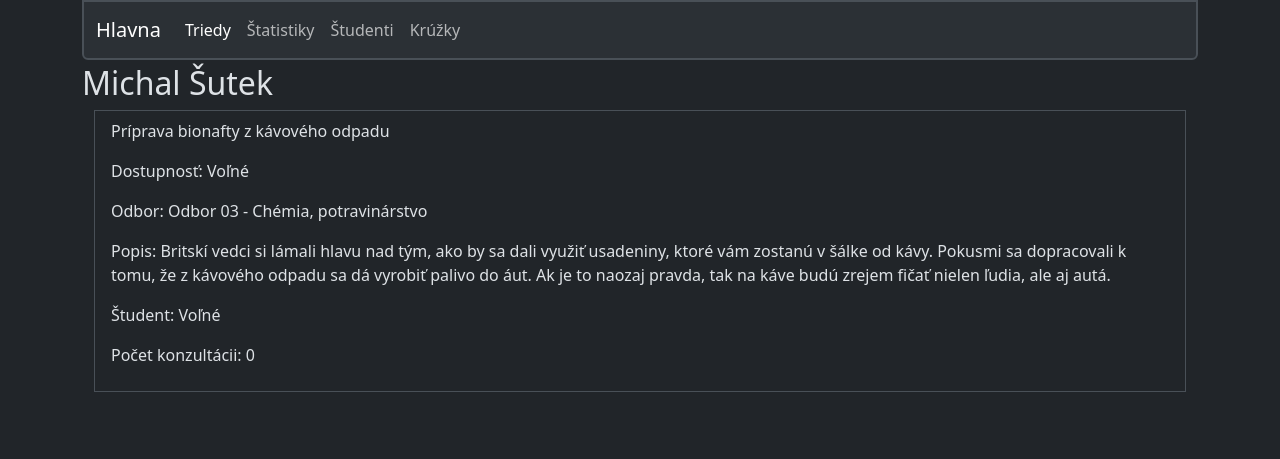
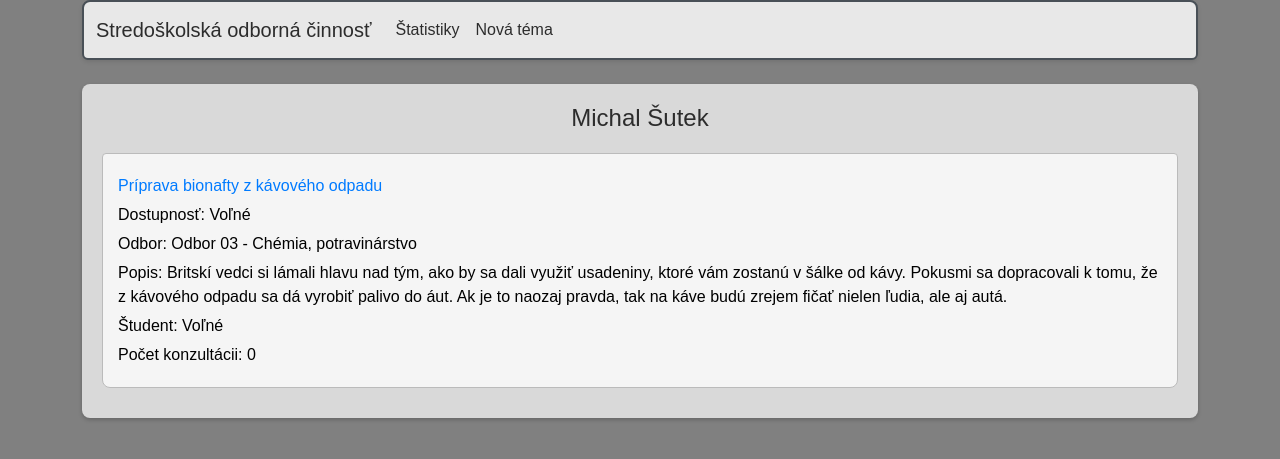
Before and after one commit to MatusBudos/Projektik, a Django app: page /soc/ucitel/1/ in a window 1280 px wide. Shown: the top 459 px of the page. Run offline with Django 4.2, Linux system fonts and the light colour scheme; data comes from the database, SQL or seed files in the repository; both versions use the stored data as it was after the commit.

Commit message:
Mozno hotovo

```diff
--- /dev/null
+++ b/soc/static/soc/style.css
@@ -0,0 +1,14 @@
+.navbar {
+  background-color: #E8E8E8; /* Svetlejšie pozadie navbaru */
+  border: none;
+  border-radius: 8px;
+  box-shadow: 0 2px 4px rgba(0, 0, 0, 0.1);
+}
+
+.navbar-brand, .nav-link {
+  color: #2c2c2c !important; /* Tmavší text navbaru */
+}
+
+.nav-link:hover {
+  color: #404040 !important; /* Tmavší odtieň na hover pre odkazy v navbaru */
+}
--- /dev/null
+++ b/soc/static/soc/style_index.css
@@ -0,0 +1,116 @@
+body {
+  font-family: Arial, sans-serif;
+  color: #2c2c2c; /* Tmavší text */
+  background-color: #808080; /* Tmavšie pozadie */
+  margin: 0;
+  padding: 20px;
+}
+
+.container.tp-3 {
+  background-color: #d9d9d9; /* Svetlejšie pozadie kontajnera */
+  padding: 20px;
+  border-radius: 8px;
+  box-shadow: 0 2px 4px rgba(0, 0, 0, 0.2);
+}
+
+h2 {
+  text-align: center;
+  color: #2c2c2c; /* Tmavší text */
+  font-size: 24px;
+  margin-bottom: 20px;
+}
+
+ul.list-group {
+  padding: 0;
+  list-style-type: none;
+}
+
+li.list-group-item {
+  background-color: #f5f5f5; /* Svetlejšie pozadie položiek */
+  padding: 15px;
+  margin-bottom: 10px;
+  border: 1px solid #bbb;
+  border-radius: 4px;
+}
+
+li.list-group-item a {
+  color: #007bff; /* Modrá farba odkazov */
+  text-decoration: none;
+}
+
+li.list-group-item a:hover {
+  text-decoration: underline;
+}
+
+p {
+  margin: 0 0 10px 0;
+  color: black;
+}
+
+button {
+  background-color: #2c2c2c; /* Tmavšia farba tlačidla */
+  color: #ffffff; /* Svetlý text na tlačidle */
+  padding: 10px;
+  border: none;
+  border-radius: 4px;
+  cursor: pointer;
+  font-size: 16px;
+  margin-top: 10px;
+}
+
+button:hover {
+  background-color: #404040; /* Tmavší odtieň na hover */
+}
+.filter-section {
+  display: flex;
+  justify-content: space-between;
+  align-items: center;
+  margin-bottom: 20px;
+}
+
+.filter-dropdown {
+  flex: 1;
+  margin-right: 10px; /* Medzera medzi dropdownmi */
+}
+
+.filter-dropdown select {
+  width: 100%;
+  padding: 10px;
+  border: 1px solid #ccc;
+  border-radius: 4px;
+  box-sizing: border-box;
+  background-color: #fff;
+  color: #333;
+  font-size: 14px;
+}
+
+ul.list-group {
+  list-style-type: none;
+  padding: 0;
+}
+
+.list-group-item {
+  background-color: #fff;
+  border: 1px solid #ddd;
+  border-radius: 4px;
+  padding: 10px;
+  margin-bottom: 10px;
+}
+
+.list-group-item p {
+  margin: 5px 0;
+}
+
+.list-group-item button {
+  background-color: #007bff;
+  color: #fff;
+  border: none;
+  border-radius: 4px;
+  padding: 8px 16px;
+  cursor: pointer;
+  font-size: 14px;
+}
+
+.list-group-item button:hover {
+  background-color: #0056b3;
+}
--- a/soc/templates/base.html
+++ b/soc/templates/base.html
@@ -4,32 +4,26 @@
 <head>
     <meta charset="UTF-8">
     <meta name="viewport" content="width=device-width, initial-scale=1.0">
-    <!--<link rel="stylesheet" href="{% static 'skola/style.css'%}"> -->
     <link href="https://cdn.jsdelivr.net/npm/bootstrap@5.3.3/dist/css/bootstrap.min.css" rel="stylesheet" integrity="sha384-QWTKZyjpPEjISv5WaRU9OFeRpok6YctnYmDr5pNlyT2bRjXh0JMhjY6hW+ALEwIH" crossorigin="anonymous">
     <script src="https://cdn.jsdelivr.net/npm/bootstrap@5.3.3/dist/js/bootstrap.bundle.min.js" integrity="sha384-YvpcrYf0tY3lHB60NNkmXc5s9fDVZLESaAA55NDzOxhy9GkcIdslK1eN7N6jIeHz" crossorigin="anonymous"></script>
+    <link rel="stylesheet" href="{% static 'soc/style.css' %}">
     <title>Škola</title>
 </head>
 <body>
     <div class="container fixed-top">
-    <nav class="navbar navbar-expand-lg bg-body-tertiary border border-2 rounded-bottom ">
-        <div class="container-fluid" >
-          <a class="navbar-brand" href="{% url 'soc' %}">Hlavna</a>
-          <button class="navbar-toggler" type="button" data-bs-toggle="collapse" data-bs-target="#navbarNav" aria-controls="navbarNav" aria-expanded="false" aria-label="Toggle navigation" >
+    <nav class="navbar navbar-expand-lg border border-2 rounded-bottom">
+        <div class="container-fluid">
+          <a class="navbar-brand" href="{% url 'soc' %}">Stredoškolská odborná činnosť</a>
+          <button class="navbar-toggler" type="button" data-bs-toggle="collapse" data-bs-target="#navbarNav" aria-controls="navbarNav" aria-expanded="false" aria-label="Toggle navigation">
             <span class="navbar-toggler-icon"></span>
           </button>
           <div class="collapse navbar-collapse" id="navbarNav">
             <ul class="navbar-nav">
               <li class="nav-item">
-                <a class="nav-link active" aria-current="page">Triedy</a>
-              </li>
-              <li class="nav-item">
                 <a class="nav-link" href="{% url 'statistika' %}">Štatistiky</a>
               </li>
               <li class="nav-item">
-                <a class="nav-link">Študenti</a>
-              </li>
-              <li class="nav-item">
-                <a class="nav-link">Krúžky</a>
+                <a class="nav-link" href="{% url 'pridat_temu' %}">Nová téma</a>
               </li>
             </ul>
           </div>
@@ -37,7 +31,7 @@
       </nav>
     </div>
     <div class="container pt-3">
-    <div class= "pt-5">
+    <div class="pt-5">
     {% block content %}
 
     {% endblock %}
--- a/soc/templates/soc/statistiky.html
+++ b/soc/templates/soc/statistiky.html
@@ -1,8 +1,9 @@
 {% extends "base.html" %}
+{% load static %}
 {% block content %}
-
+<link rel="stylesheet" href="{% static 'soc/stylestats.css' %}">
+<div class="container tp-3">
         <h2>Štatistiky</h2>
-            <div class="container tp-3">
   <p>Počet tém: {{temy}}</p>
   <p>Počet voľných tém: {{volne}}</p>
   <p>Počet obsadených tém: {{obsadene}}</p>
@@ -10,5 +11,4 @@
   <p>Počet študentov: {{studenti}}</p>
   <p>Počet učiteľov: {{ucitelia}}</p>
 </div>
-
 {% endblock %}
--- a/soc/templates/soc/tema_detail.html
+++ b/soc/templates/soc/tema_detail.html
@@ -1,5 +1,7 @@
 {% extends "base.html" %}
+{%load static%}
 {% block content %}
+<link rel="stylesheet" href="{% static 'soc/style_index.css' %}">
 {% if tema %}
     <div class="container tp-3">
         <h2>{{tema.nazov}}</h2>
--- a/soc/templates/soc/ucitel_temy.html
+++ b/soc/templates/soc/ucitel_temy.html
@@ -1,13 +1,14 @@
 {% extends "base.html" %}
+{%load static%}
 {% block content %}
-
+<link rel="stylesheet" href="{% static 'soc/style_index.css' %}">
         {%if ucitel%}
-        <h2>{{ucitel}}</h2>
         <ul class= "list-group">
             {% for tema in temy %}
             <div class="container tp-3">
+                <h2>{{ucitel}}</h2>
                 <li class="list-group-item">
-                    <p>{{tema.nazov}}</p>
+                    <p><a class= "link-offset-2 link-underline link-underline-opacity-0"  href="{% url 'tema' tema=tema.id %}">{{tema.nazov}}</a></p>
                     <p>Dostupnosť: {{tema.dostupnost}}</p>
                     <p>Odbor: {{tema.odbor}}</p>
                     <p>Popis: {{tema.popis}}</p>
@@ -24,11 +25,12 @@
         {%endif%}
 
         {%if student%}
-        <h2>{{student}}</h2>
         <ul class= "list-group">
-            <div class="container tp-3">
-                <li class="list-group-item">
-                    <p>{{tema.nazov}}</p>
+            {% for tema in tema %}
+                    <div class="container tp-3">
+                        <h2>{{student}}</h2>
+                    <li class="list-group-item">
+                    <p><a class= "link-offset-2 link-underline link-underline-opacity-0"  href="{% url 'tema' tema=tema.id %}">{{tema.nazov}}</a></p>
                     <p>Dostupnosť: {{tema.dostupnost}}</p>
                     <p>Odbor: {{tema.odbor}}</p>
                     <p>Popis: {{tema.popis}}</p>
@@ -36,6 +38,7 @@
                 <p>Počet konzultácii: {{tema.pocet_konzultacii}}</p>
                 </li>
             </div>
+            {%endfor%}
         </ul>
         {%endif%}
 
--- a/soc/urls.py
+++ b/soc/urls.py
@@ -7,4 +7,5 @@ urlpatterns = [
     path('ucitel/<ucitel>/', views.vypis_ucitela, name='ucitel'),
     path('student/<student>/', views.vypis_studenta, name='student'),
     path('statistika/', views.vypis_statistiku, name='statistika'),
+    path('pridat_temu/', views.nova_tema, name='pridat_temu'),
 ]
--- a/soc/views.py
+++ b/soc/views.py
@@ -4,7 +4,10 @@ from . models import *
 
 def vypis_temy(request):
     temy = Tema.objects.all().order_by("dostupnost")
-    return render(request, "soc/index.html", {"temy":temy})
+    konzultanti = Ucitel.objects.filter()
+    odbory = Odbor.objects.all()
+    dostupnost = Dostupnost.objects.all()
+    return render(request, "soc/index.html", {"temy":temy, "konzultanti":konzultanti, "odbory":odbory, "dostupnost":dostupnost})
 
 def vypis_temu(request, tema):
     tema = Tema.objects.get(id = tema)
@@ -17,7 +20,7 @@ def vypis_ucitela(request, ucitel):
 
 def vypis_studenta(request, student):
     student = Student.objects.get(id = student)
-    temy = Tema.objects.get(student = student)
+    temy = Tema.objects.filter(student = student)
     return render(request, "soc/ucitel_temy.html", {"student":student, "tema":temy})
 
 def vypis_statistiku(request):
@@ -28,3 +31,42 @@ def vypis_statistiku(request):
     pocet_studentov = Student.objects.count()
     pocet_ucitelov = Ucitel.objects.count()
     return render(request, "soc/statistiky.html", {"temy":pocet_tem, "obsadene":pocet_obsadenych, "volne":pocet_volnych, "cakajuce":pocet_cakajucich, "studenti":pocet_studentov, "ucitelia": pocet_ucitelov})
+
+from django.shortcuts import render, redirect
+from .models import Tema
+
+def nova_tema(request):
+    if request.method == 'GET':
+        konzultant = Ucitel.objects.all()
+        student = Student.objects.all()
+        odbor = Odbor.objects.all()
+        dostupnost = Dostupnost.objects.all()
+        return render(request, "soc/nova_tema.html", {"konzultant":konzultant, "student":student, "odbor":odbor, "dostupnost":dostupnost})
+    else:
+        nazov = request.POST.get('nazov')
+        popis = request.POST.get('popis')
+        konzultant_id = request.POST.get('konzultant')
+        odbor_id = request.POST.get('odbor')
+        student_id = request.POST.get('student')
+        if student_id != "":
+            tema = Tema(
+                nazov=nazov,
+                popis=popis,
+                konzultant_id=konzultant_id,
+                odbor_id=odbor_id,
+                student_id = student_id,
+                dostupnost_id=2,
+                pocet_konzultacii=0
+            )
+            tema.save()
+        else:
+            tema = Tema(
+                nazov=nazov,
+                popis=popis,
+                konzultant_id=konzultant_id,
+                odbor_id=odbor_id,
+                dostupnost_id=1,
+                pocet_konzultacii=0
+            )
+            tema.save()
+        return redirect('soc')
```
Also changed, not shown: soc/static/soc/filter.js (added, +37 -0 lines), soc/static/soc/styleform.css (added, +64 -0 lines), soc/static/soc/stylestats.css (added, +28 -0 lines), soc/templates/soc/index.html (+55 -11 lines), soc/templates/soc/nova_tema.html (added, +39 -0 lines), db.sqlite3. Lines whose indentation alone changed are shown as unchanged.
